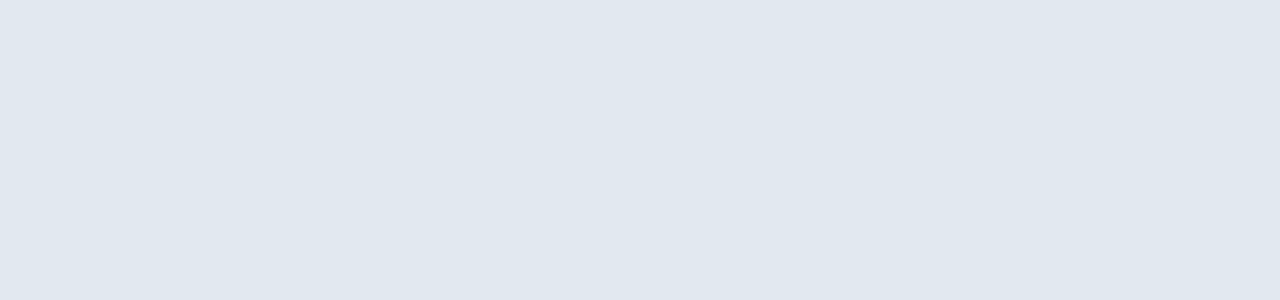
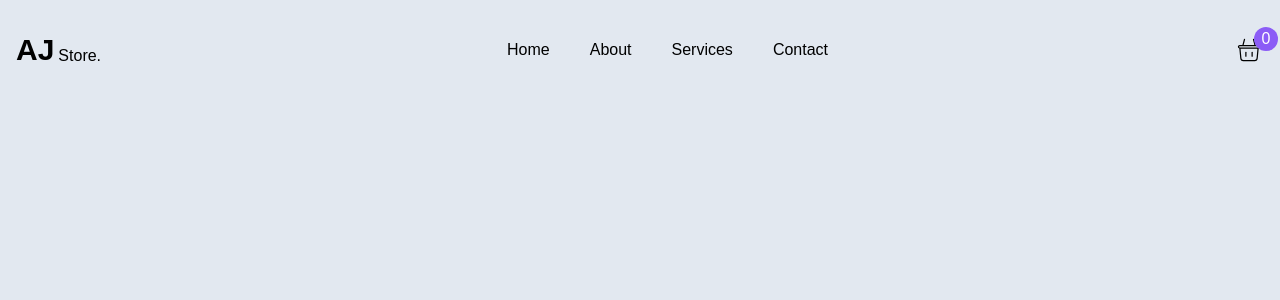
Before and after one commit to hamid19471/aj-store, a React (Vite) app: page / in a window 1280 px wide. Shown: the top 300 px of the page. Built offline with nearby package versions, Linux system fonts and the light colour scheme.

Commit message:
Add: import Header component to app.jsx

```diff
--- a/src/App.jsx
+++ b/src/App.jsx
@@ -1,7 +1,11 @@
 import React from "react";
-
+import Header from "./components/Header/Header";
 function App() {
-    return <div></div>;
+    return (
+        <div>
+            <Header />
+        </div>
+    );
 }
 
 export default App;
```
